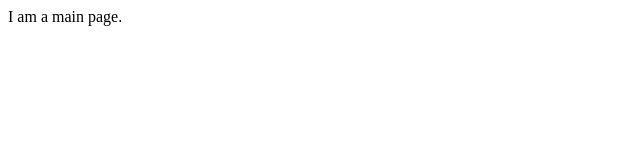
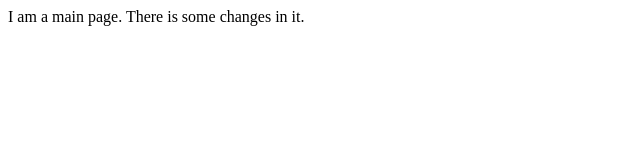
Before and after one commit to mumian12/ProjectA, a plain HTML site: page index.html in a window 1280 px wide. Shown: the whole page, without its empty margins (0-640 px from the left). Drawn offline with Linux system fonts and the light colour scheme.

Commit message:
commit 1

```diff
--- a/index.html
+++ b/index.html
@@ -1,3 +1,6 @@
 <html>
     I am a main page.
+
+
+    There is some changes in it.
 </html>
```
